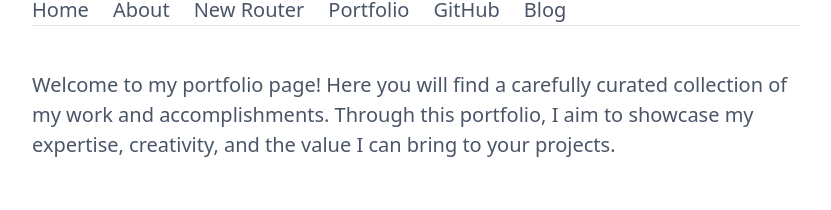
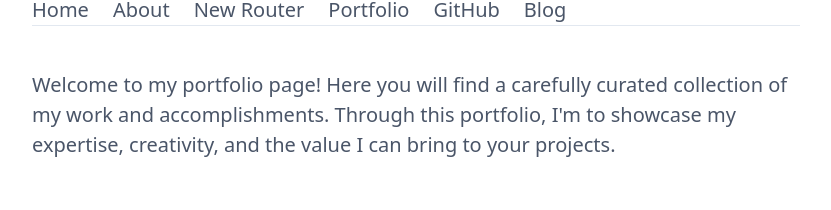
Before and after one commit to ixartz/Next-js-Boilerplate, a Next.js app: page /portfolio in a window 1280 px wide. Shown: the part 176-386 px from the top of the page, without its empty margins (224-1055 px from the left). Built offline with nearby package versions, Linux system fonts and the light colour scheme.

Commit message:
feat: generate statically portfolio pages

```diff
--- a/src/app/portfolio/[slug]/page.tsx
+++ b/src/app/portfolio/[slug]/page.tsx
@@ -7,11 +7,9 @@ type Props = {
 };
 
 export async function generateStaticParams() {
-  return [
-    {
-      slug: '1',
-    },
-  ];
+  return Array.from(Array(6).keys()).map((elt) => ({
+    slug: `${elt}`,
+  }));
 }
 
 export async function generateMetadata({ params }: Props): Promise<Metadata> {
--- a/src/app/portfolio/page.tsx
+++ b/src/app/portfolio/page.tsx
@@ -12,17 +12,17 @@ const Portfolio = () => (
   <Main>
     <p>
       Welcome to my portfolio page! Here you will find a carefully curated
-      collection of my work and accomplishments. Through this portfolio, I aim
-      to showcase my expertise, creativity, and the value I can bring to your
-      projects.
+      collection of my work and accomplishments. Through this portfolio,
+      I&apos;m to showcase my expertise, creativity, and the value I can bring
+      to your projects.
     </p>
 
     <div className="container mx-auto mt-20 grid grid-cols-1 gap-8 md:grid-cols-2 xl:grid-cols-3">
-      {Array.from(Array(6).keys()).map((idx) => (
-        <div key={idx}>
+      {Array.from(Array(6).keys()).map((elt) => (
+        <div key={elt}>
           <div className="overflow-hidden rounded-lg">
             <div className="relative overflow-hidden pb-60">
-              <Link href={`/portfolio/${idx}`}>
+              <Link href={`/portfolio/${elt}`}>
                 <img
                   className="absolute h-full w-full object-cover object-center"
                   src="/assets/images/nextjs-starter-banner.png"
@@ -32,8 +32,8 @@ const Portfolio = () => (
             </div>
             <div className="relative bg-blue-200">
               <div className="p-3">
-                <Link href={`/portfolio/${idx}`}>
-                  <h3 className="text-xl font-bold">Portfolio {idx}</h3>
+                <Link href={`/portfolio/${elt}`}>
+                  <h3 className="text-xl font-bold">Portfolio {elt}</h3>
                 </Link>
               </div>
             </div>
--- a/src/pages/blog/[slug].tsx
+++ b/src/pages/blog/[slug].tsx
@@ -13,8 +13,8 @@ type IBlogUrl = {
 
 export const getStaticPaths: GetStaticPaths<IBlogUrl> = async () => {
   return {
-    paths: [...Array(10)].map((_, index) => ({
-      params: { slug: `blog-${index}` },
+    paths: Array.from(Array(10).keys()).map((elt) => ({
+      params: { slug: `blog-${elt}` },
     })),
     fallback: false,
   };
```
